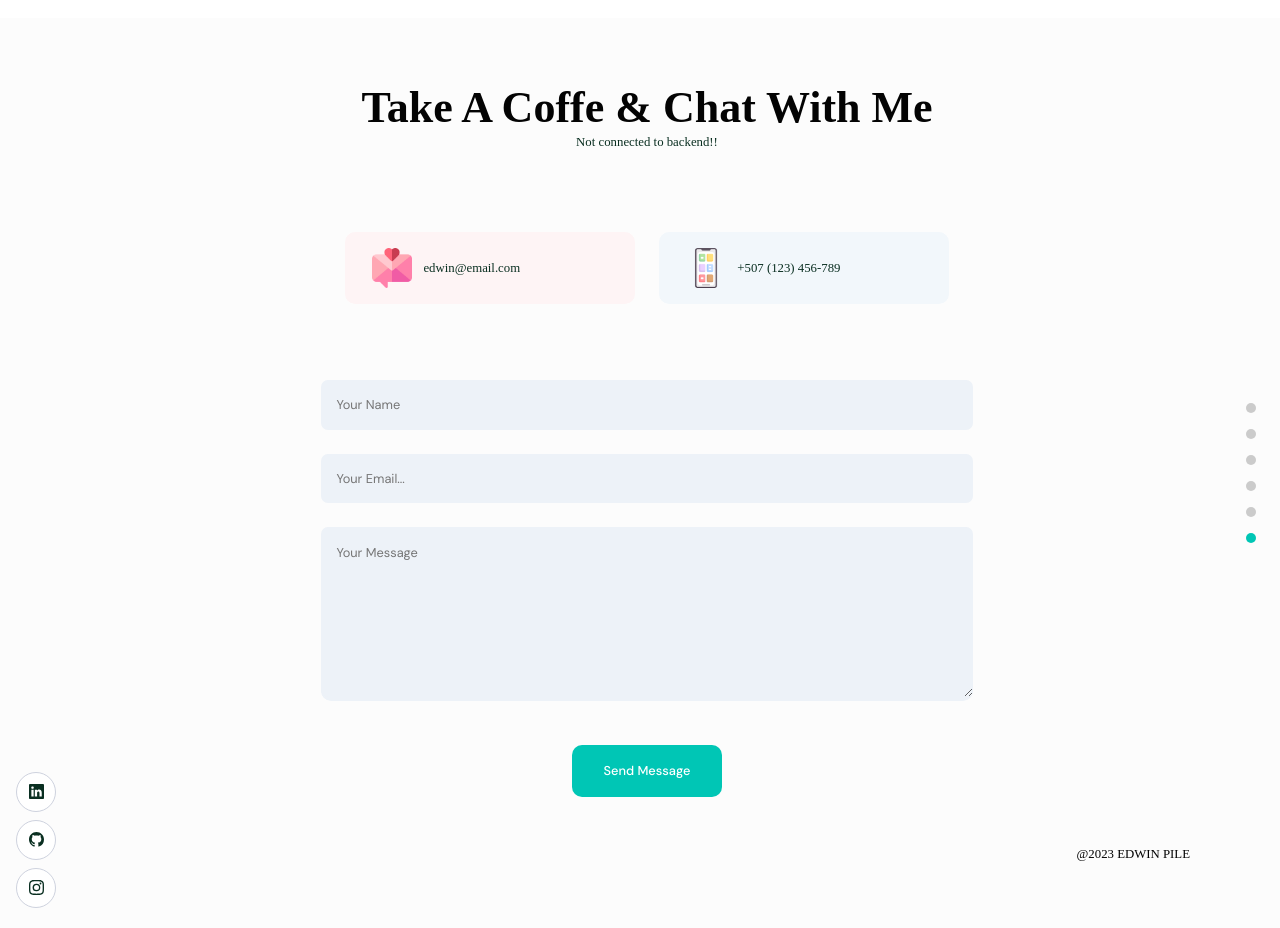
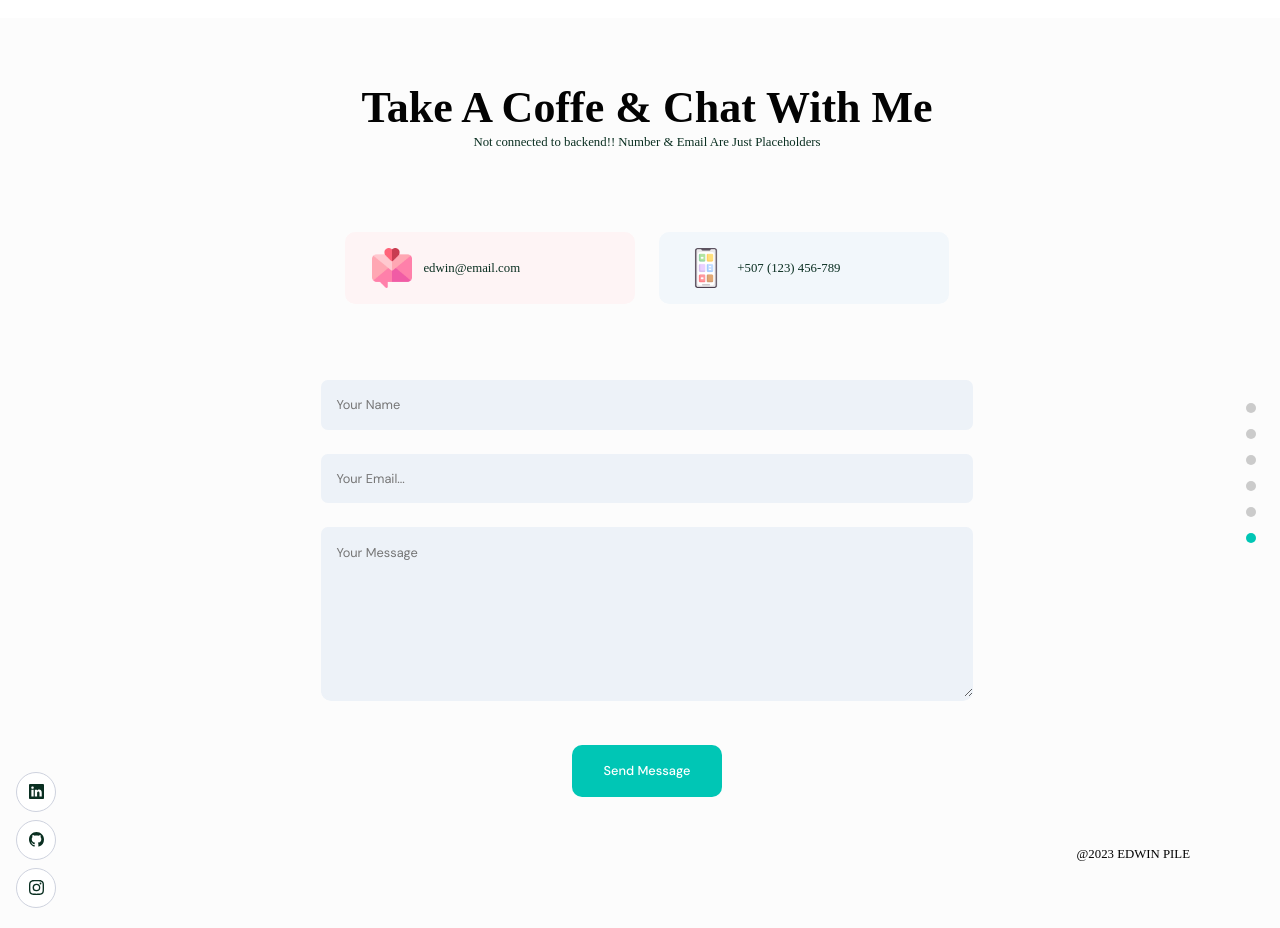
Before and after one commit to EPraz/Epraz.github.io, a React (Create React App) app: page / in a window 1280 px wide. Shown: the part 3182-4110 px from the top of the page. Built offline with nearby package versions, Linux system fonts and the light colour scheme.

Commit message:
footer changes

```diff
--- a/src/container/Footer/Footer.jsx
+++ b/src/container/Footer/Footer.jsx
@@ -43,7 +43,7 @@
   return (
     <>
       <h2 className='head-text'>Take a coffe & chat with me</h2>
-      <p style={{fontSize:'.8em', }} className="p-text">Not connected to backend!!</p>
+      <p style={{fontSize:'.8em', }} className="p-text">Not connected to backend!! Number & Email Are Just Placeholders</p>
 
       <div className='app__footer-cards'>
         <div className='app__footer-card'>
```
